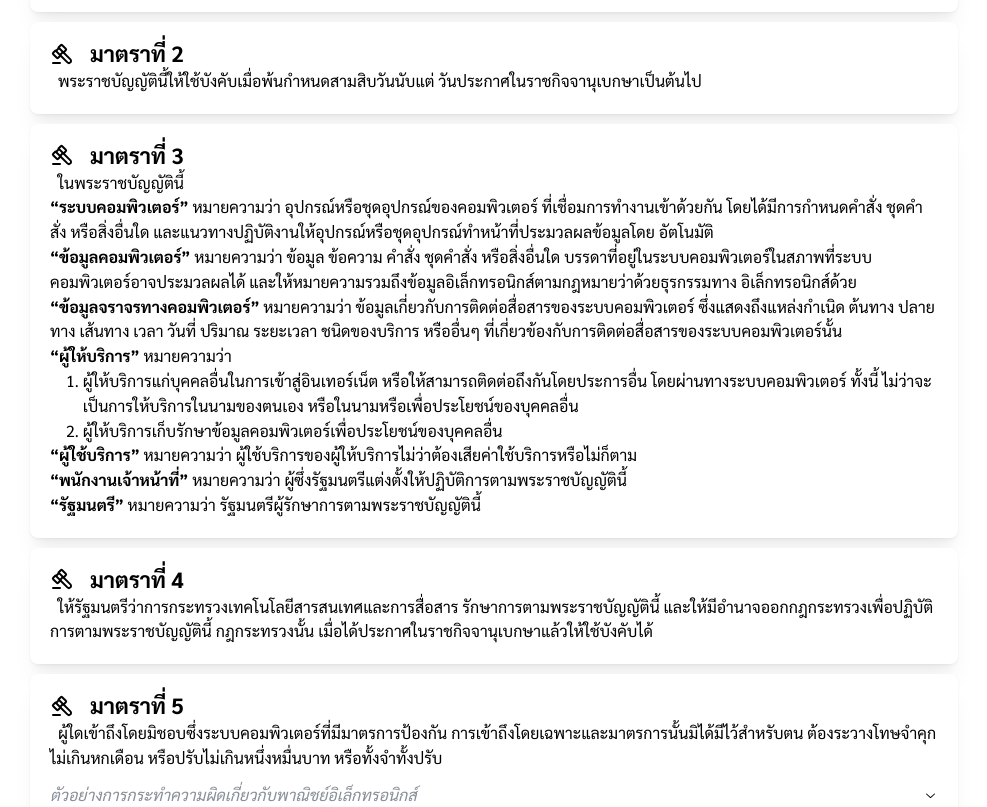
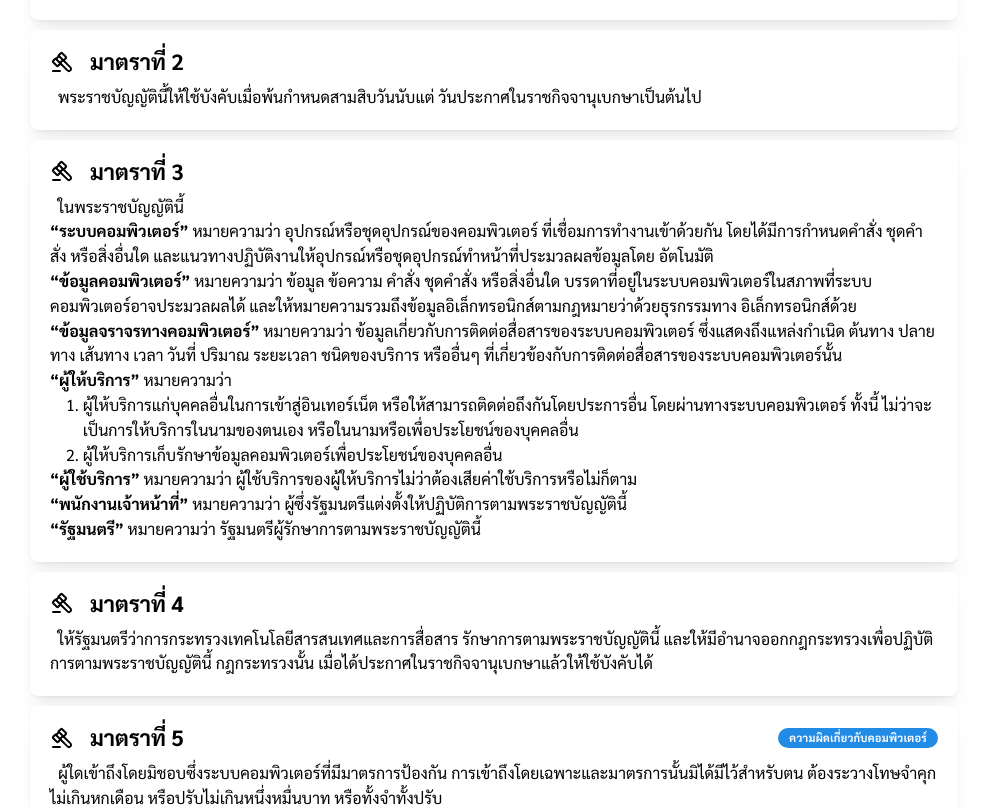
Before and after one commit to iwindd/svc-digital-safe, a Next.js app: page / in a window 1280 px wide. Shown: the part 774-1581 px from the top of the page, without its empty margins (146-1133 px from the left). Built offline with nearby package versions, Linux system fonts and the light colour scheme.

Commit message:
feat: add category support to sections and enhance UI with badges

```diff
--- a/src/app/components/Section/index.tsx
+++ b/src/app/components/Section/index.tsx
@@ -4,6 +4,7 @@ import React from "react";
 import {
   Accordion,
   AspectRatio,
+  Badge,
   Card,
   Group,
   Text,
@@ -32,9 +33,15 @@ const Section = React.memo(({ section, number, popover }: SectionProps) => {
       })}
     >
       <Card.Section inheritPadding className={classes.headerSection}>
-        <Group>
-          <IconGavel />
-          <Title order={3}>มาตราที่ {number}</Title>
+        <Group align="center" justify="space-between">
+          <Group>
+            <IconGavel />
+            <Title order={3}>มาตราที่ {number}</Title>
+          </Group>
+
+          { section.category && (
+            <Badge color={section.category.color}>{section.category.label}</Badge>
+          )}
         </Group>
       </Card.Section>
       <div className={classes.paragraph} style={{maxHeight: popover ? "200px" : "auto"}}>
--- a/src/app/components/Section/style.module.css
+++ b/src/app/components/Section/style.module.css
@@ -4,6 +4,7 @@
 
 .headerSection{
   padding-top: 1em;
+  padding-bottom: 0.5em;
 }
 
 .liableSection{
--- /dev/null
+++ b/src/data/category.ts
@@ -0,0 +1,18 @@
+export interface Category{
+  id: number;
+  label: string;
+  color: string;
+}
+
+export default [
+  {
+    id: 1,
+    label: 'ความผิดเกี่ยวกับคอมพิวเตอร์',
+    color: 'blue',
+  },
+  {
+    id: 2,
+    label: 'พนักงานเจ้าหน้าที่',
+    color: 'green'
+  }
+] as Category[];
--- a/src/data/sections.ts
+++ b/src/data/sections.ts
@@ -1,3 +1,6 @@
+import category from "./category";
+import categories, { Category } from "./category";
+
 export type LiableName       = "imprisonment" | "fine" | "fineUntil";
 export type LiableType       = "<=" | "-";
 export type LiableValue      = [LiableName | number, LiableType | string, number];
@@ -12,6 +15,7 @@ export interface Section{
   liable?: Liable;
   liablePoint: number;
   cases?: string[]
+  category?: Category;
 }
 
 const WAGE = 400;
@@ -416,5 +420,6 @@ export default [
   },
 ].map(section => ({
     ...section,
-    liablePoint: calculateLiablePoint(section.liable as Liable)
+    liablePoint: calculateLiablePoint(section.liable as Liable),
+    category: categories.find(category => category.id === section.category) as Category
 })) as Section[]
```
